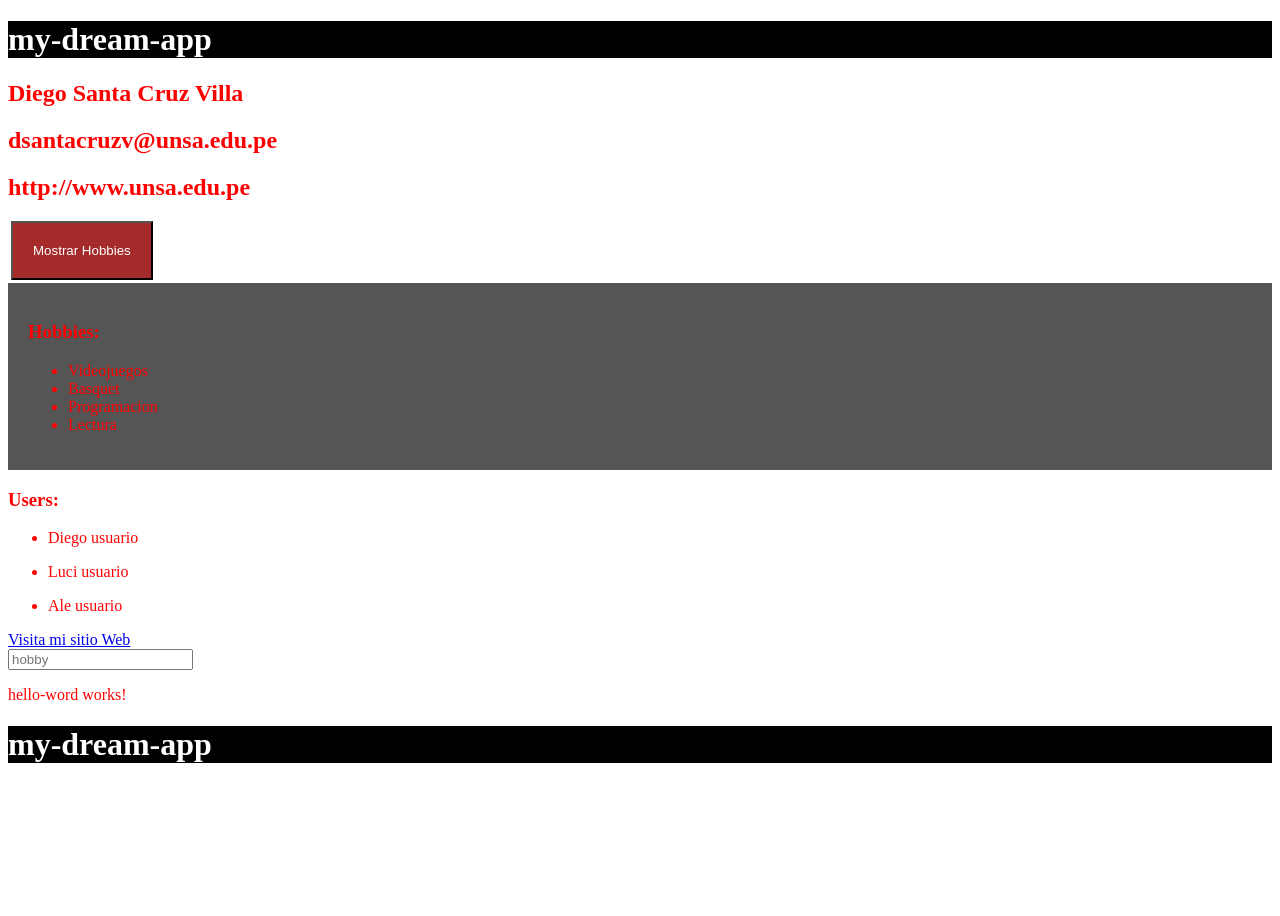
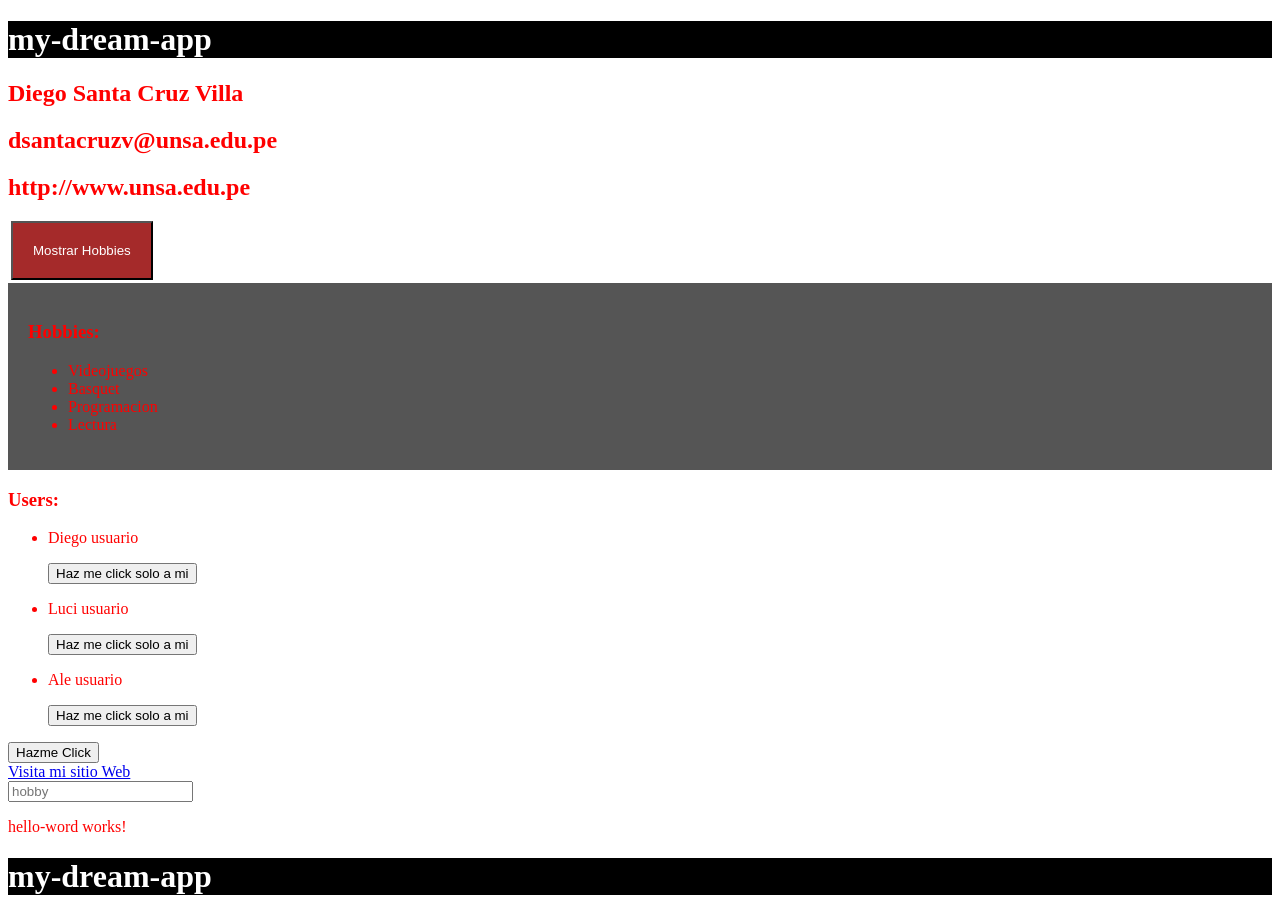
Before and after one commit to DiegoSantaC/LaboratoriosPW2, an Angular app in the folder tareaAngular/my-dream-app/: page / in a window 1280 px wide. Both pictures are taken after a click on the button "Mostrar Hobbies". Before the commit the page ends 800 px from the top, so only its background shows below. Built offline with nearby package versions, Linux system fonts and the light colour scheme.

Commit message:
Agregando botones para saludar a cada usuario e implementando la función sayHello tanto en el componente hijo como en la aplicación para comparar su ejecución

```diff
--- a/tareaAngular/my-dream-app/src/app/app.component.html
+++ b/tareaAngular/my-dream-app/src/app/app.component.html
@@ -22,6 +22,7 @@
           <app-user [nameUser]="user"></app-user>
         </li>
       </ul>
+      <button (click)="sayhello()">Hazme Click</button>
   </div>
   <a href="{{ webpage }}" target="_blank"> Visita mi sitio Web </a>
   <form (submit)="newHobby(hobby)">
--- a/tareaAngular/my-dream-app/src/app/app.component.ts
+++ b/tareaAngular/my-dream-app/src/app/app.component.ts
@@ -38,4 +38,8 @@ export class AppComponent {
     hobby.value = "";
     return false;
   }
+
+  sayhello(){
+    alert("Hola desde app.component");
+  }
 }
--- a/tareaAngular/my-dream-app/src/app/user/user.component.html
+++ b/tareaAngular/my-dream-app/src/app/user/user.component.html
@@ -1 +1,2 @@
 <p>{{ nameUser }} usuario</p>
+<button (click)="sayhello()"> Haz me click solo a mi</button>
--- a/tareaAngular/my-dream-app/src/app/user/user.component.ts
+++ b/tareaAngular/my-dream-app/src/app/user/user.component.ts
@@ -10,11 +10,11 @@ import { Component, OnInit, Input } from '@angular/core';
 export class UserComponent implements OnInit{
   @Input() nameUser:any;
 
-  constructor(){
-    this.nameUser=this.nameUser+"ELPRO";
-  }
-
   ngOnInit(): void {
   }
 
+  sayhello(){
+    alert("Hola "+this.nameUser);
+  }
+
 }
```
